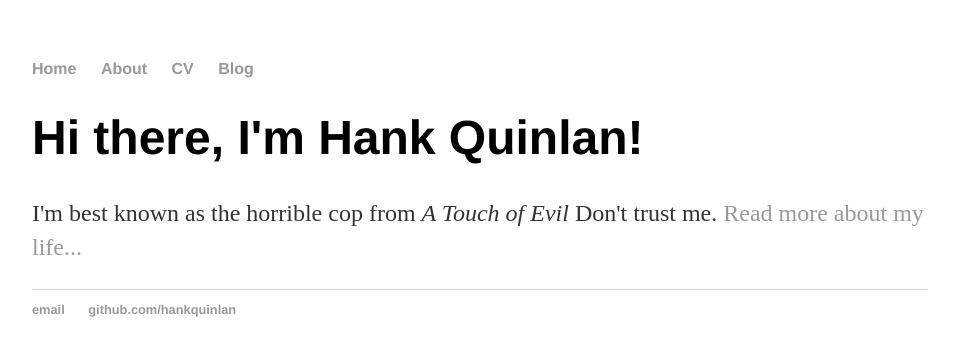
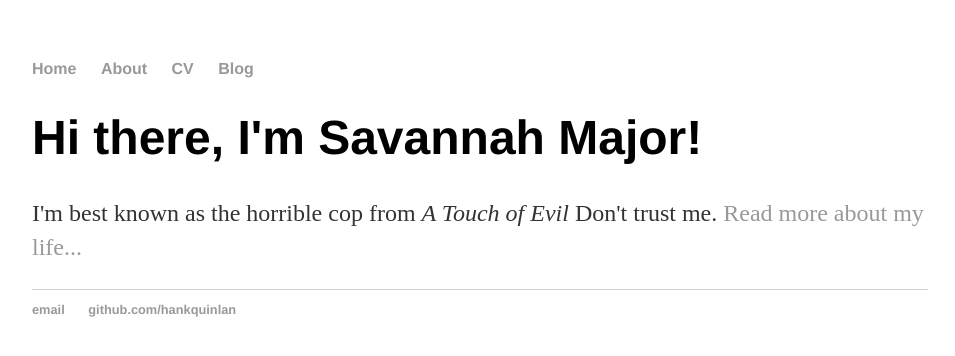
Before and after one commit to savannahm4215/savannahm4215.github.io, a Jekyll site: the page built from index.html, in a window 1280 px wide. Shown: the top 356 px of the page, without its empty margins (160-1115 px from the left). Built offline with Jekyll 4.4.1, drawn with Linux system fonts in a browser that asks for light colours.

Commit message:
Update index.html

```diff
--- a/index.html
+++ b/index.html
@@ -3,6 +3,6 @@ layout: default
 title: Hank Quinlan, Horrible Cop
 ---
 <div class="blurb">
-	<h1>Hi there, I'm Hank Quinlan!</h1>
+	<h1>Hi there, I'm Savannah Major!</h1>
 	<p>I'm best known as the horrible cop from <em>A Touch of Evil</em> Don't trust me. <a href="/about">Read more about my life...</a></p>
 </div><!-- /.blurb -->
```
